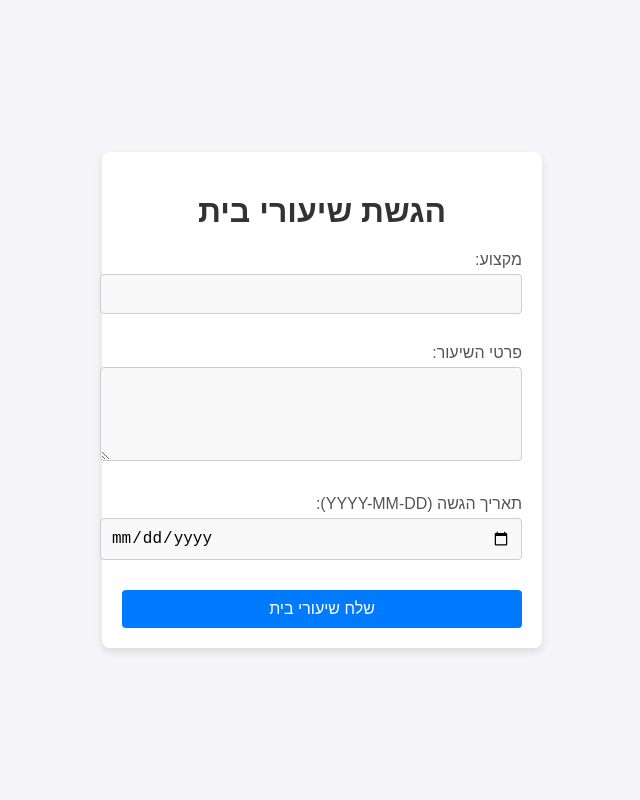
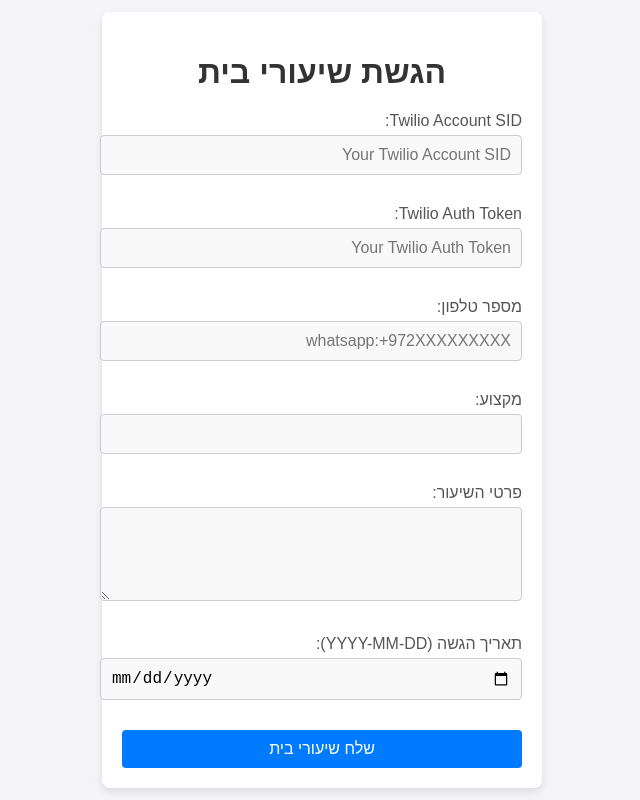
Before and after one commit to hhh-MBL/homeWork, a website: page public/index.html in a window 1280 px wide. Shown: the whole page, without its empty margins (318-958 px from the left). Drawn offline with Linux system fonts and the light colour scheme.

Commit message:
Update index.html

```diff
--- a/public/index.html
+++ b/public/index.html
@@ -70,6 +70,18 @@
     <div class="container">
         <h1>הגשת שיעורי בית</h1>
         <form id="lessonForm" action="/submit-lesson" method="POST">
+            <!-- Twilio Account SID -->
+            <label for="accountSid">Twilio Account SID:</label>
+            <input type="text" id="accountSid" name="accountSid" placeholder="Your Twilio Account SID" required>
+
+            <!-- Twilio Auth Token -->
+            <label for="authToken">Twilio Auth Token:</label>
+            <input type="text" id="authToken" name="authToken" placeholder="Your Twilio Auth Token" required>
+
+            <!-- Phone Number to send to -->
+            <label for="phoneNumber">מספר טלפון:</label>
+            <input type="text" id="phoneNumber" name="phoneNumber" placeholder="whatsapp:+972XXXXXXXXX" required>
+
             <label for="subject">מקצוע:</label>
             <input type="text" id="subject" name="subject" required>
 
```
